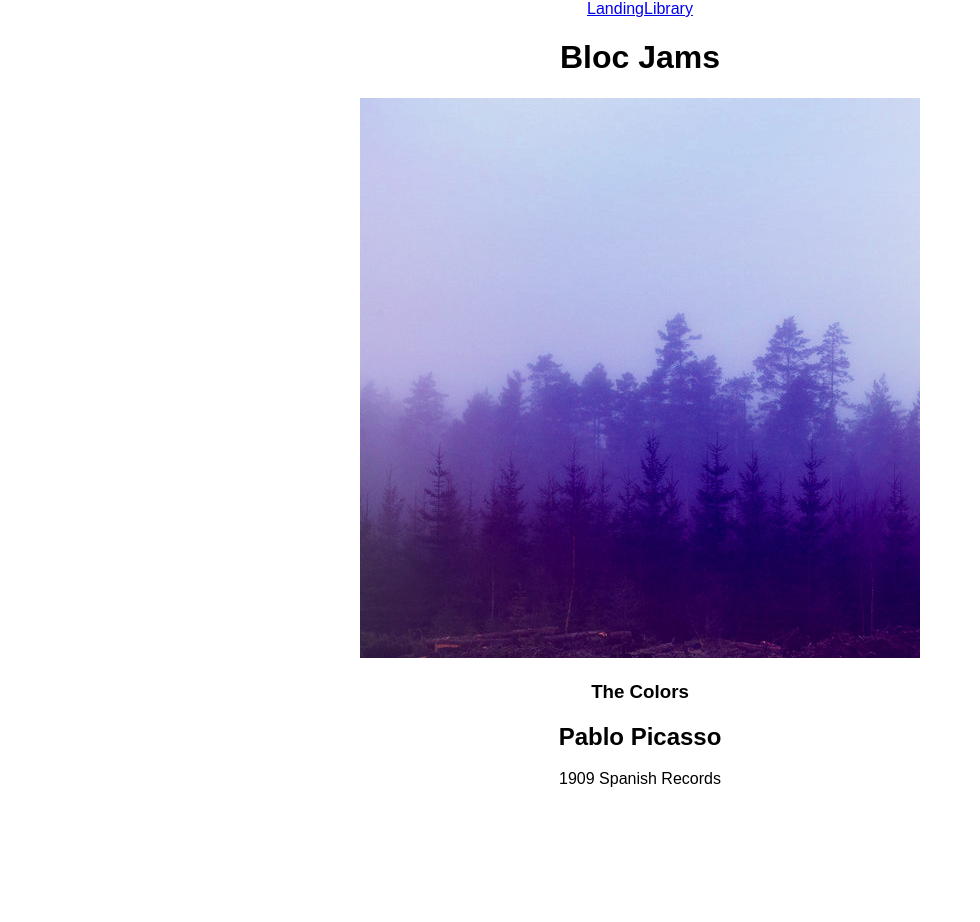
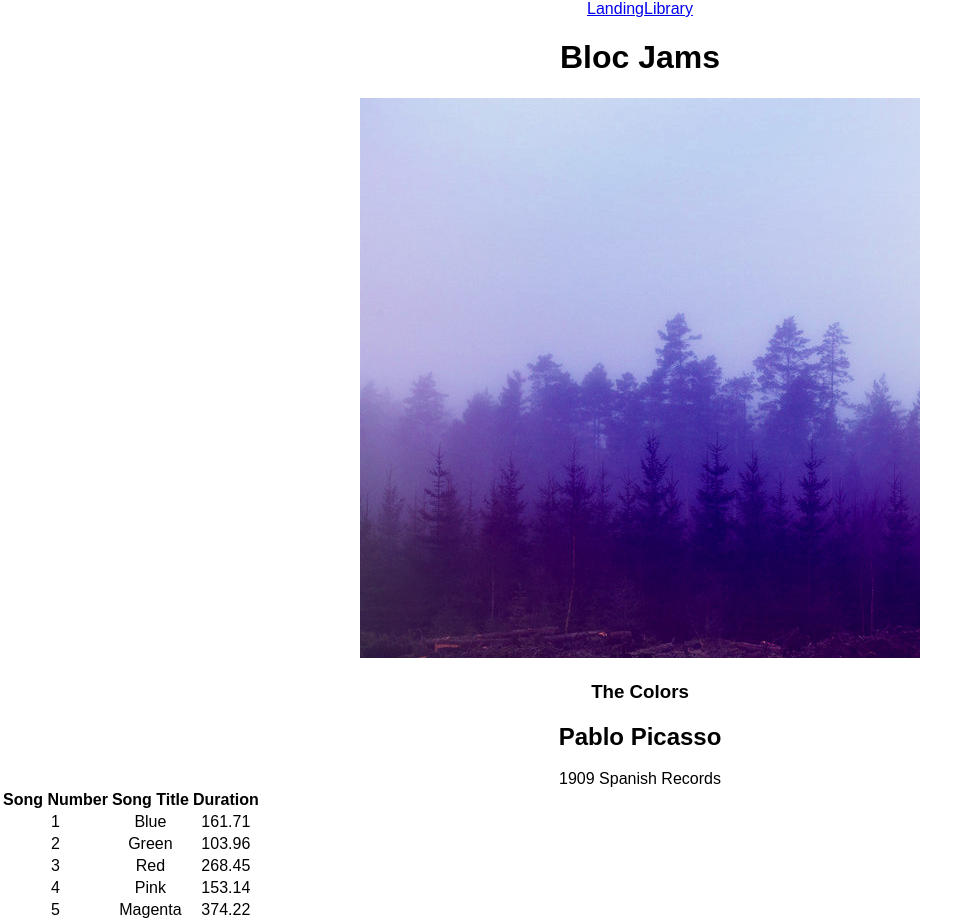
Before and after one commit to ATrovillion/bloc-jams-react, a React (Create React App) app: page /album/the-colors in a window 1280 px wide. Shown: the whole page, without its empty margins (0-980 px from the left). Before the commit the page ends 800 px from the top, so only its background shows below. Built offline with nearby package versions, Linux system fonts and the light colour scheme.

Commit message:
Add album component assignment work

```diff
--- a/src/components/Album.js
+++ b/src/components/Album.js
@@ -26,15 +26,32 @@ import albumData from './../data/album';
                         <div id="release-info">{this.state.album.releaseInfo}</div>
                     </div>
                 </section>
+                <section>
                     <table id="song-list">
                         <colgroup>
                             <col id="song-number-column" />
                             <col id="song-title-column" />
                             <col id="song-duration-column" />
                         </colgroup>
+                        <thead>
+                            <tr>
+                                <th>Song Number</th>
+                                <th>Song Title</th>
+                                <th>Duration</th>
+                            </tr>
+                        </thead>
                         <tbody>
+                            {
+                                this.state.album.songs.map( (song, index) =>
+                                <tr key={index}>
+                                <td>{index + 1}</td>
+                                <td>{song.title}</td>
+                                <td>{song.duration}</td>
+                                </tr>
+                            )}
                         </tbody>
                     </table>
+                </section>
             </section>
         );
     }
```
Lines whose indentation alone changed are shown as unchanged.
